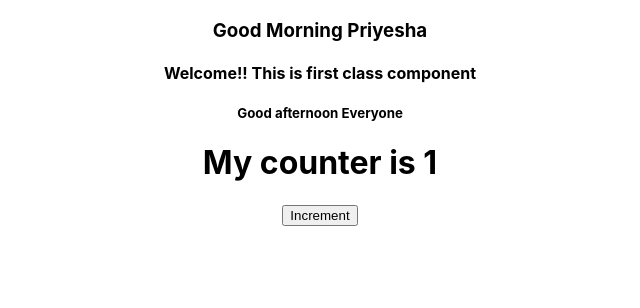
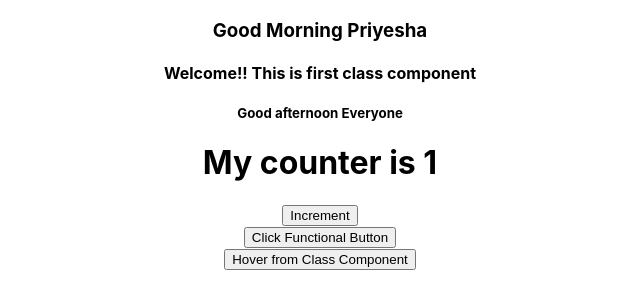
Before and after one commit to Priyesha/Learning-React, a React (Create React App) app: page / in a window 1280 px wide. Shown: the top 308 px of the page, without its empty margins (320-960 px from the left). Built offline with nearby package versions, Linux system fonts and the light colour scheme.

Commit message:
event handlers for functional and class component

```diff
--- a/src/App.js
+++ b/src/App.js
@@ -5,6 +5,9 @@ import { Message } from './components/Message';
 import Welcome from './components/classComponent';
 import Hello from './components/WithoutJSX';
 import Counter from './components/stateComponent';
+import EventHandlingFunctional from './components/eventHandlingFunctional';
+import EventHandlingClass from './components/eventHandlingClass';
+
 
 function App() {
   return (
@@ -27,6 +30,9 @@ function App() {
 
     {/* <Hello/> */}
     <Counter></Counter>
+    <EventHandlingFunctional/>
+    <br></br>
+    <EventHandlingClass/>
 
     </div>
   );
--- /dev/null
+++ b/src/components/eventHandlingClass.js
@@ -0,0 +1,13 @@
+import React, {Component} from 'react';
+
+class EventHandlingClass extends Component {
+   mouseHovered() {
+       console.log('Mouse hovered over');
+   }
+
+   render() {
+    return <button onMouseEnter={this.mouseHovered}>Hover from Class Component</button>
+   }
+}
+
+export default EventHandlingClass
--- /dev/null
+++ b/src/components/eventHandlingFunctional.js
@@ -0,0 +1,12 @@
+import React from 'react';
+
+function EventHandlingFunctional() {
+
+    function clicked() {
+        console.log('Functional Button Clicked');
+    }
+
+    return <button onClick={clicked}>Click Functional Button</button>
+}
+
+export default EventHandlingFunctional
```
